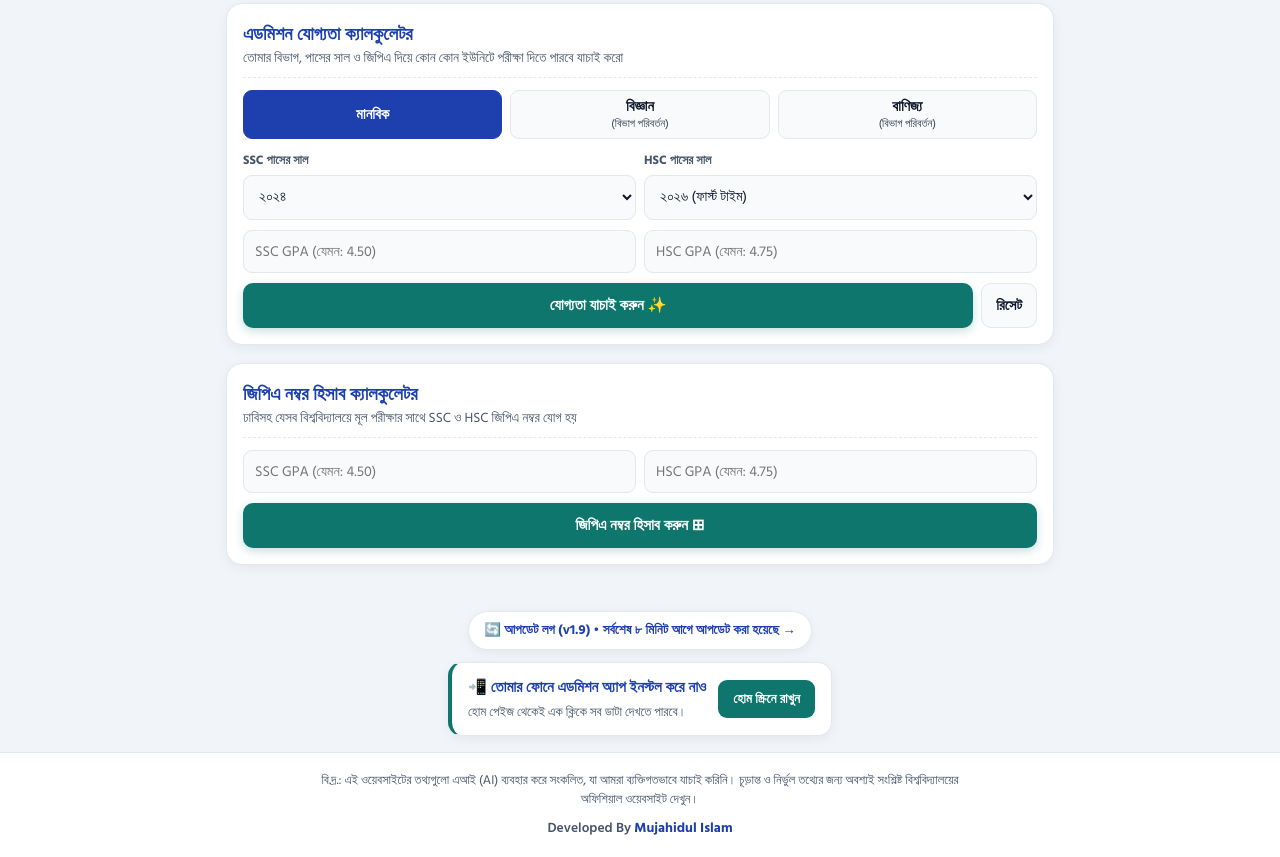
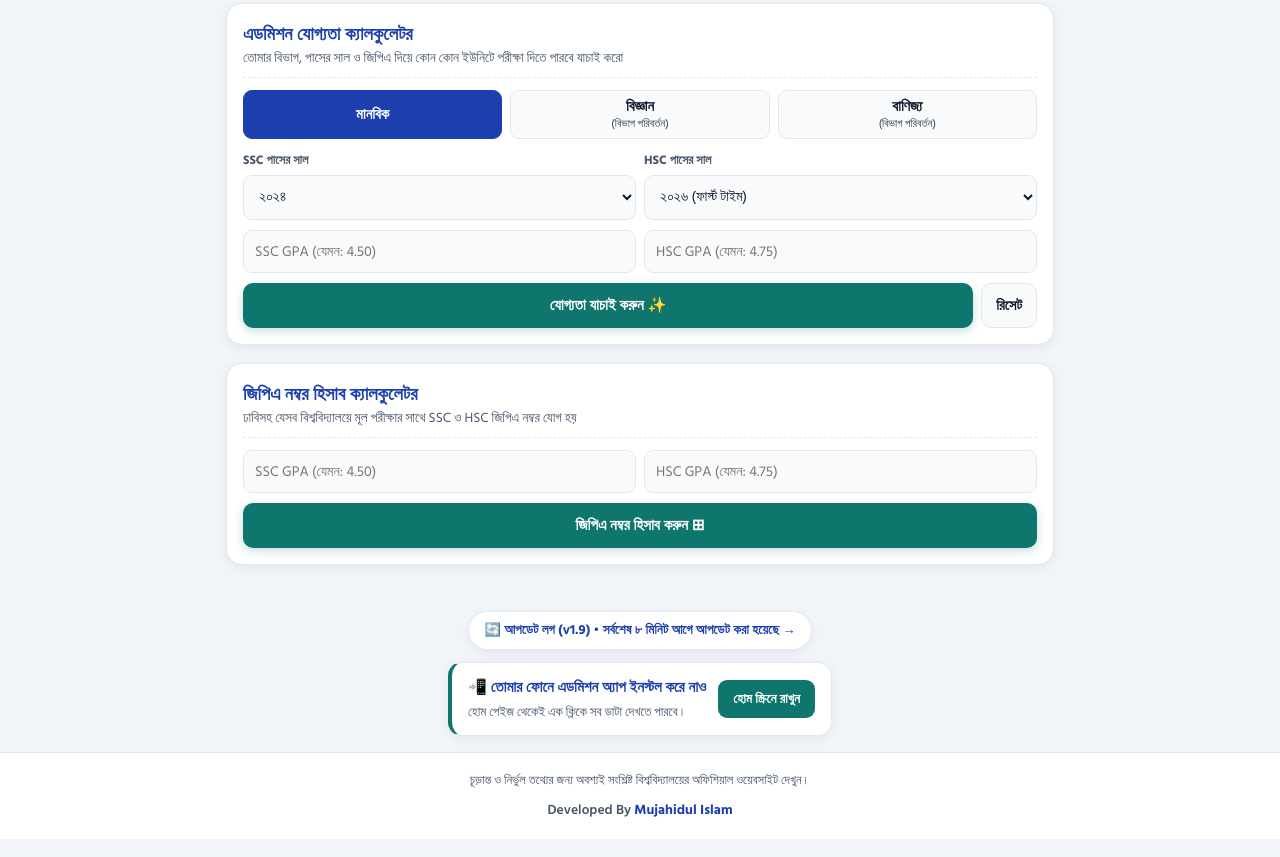
Before and after one commit to mujahid-On-Zero/Admission-Update, a plain HTML site: page index.html in a window 1280 px wide. Shown: the part 1890-2747 px from the top of the page. Drawn offline with Linux system fonts and the light colour scheme; a script that the page names is missing.

Commit message:
Update index.html
Footer remove

```diff
--- a/index.html
+++ b/index.html
@@ -1907,7 +1907,7 @@
   <!-- Footer -->
   <footer>
     <p class="footer-disclaimer">
-      বি.দ্র.: এই ওয়েবসাইটের তথ্যগুলো এআই (AI) ব্যবহার করে সংকলিত, যা আমরা ব্যক্তিগতভাবে যাচাই করিনি। চূড়ান্ত ও নির্ভুল তথ্যের জন্য অবশ্যই সংশ্লিষ্ট বিশ্ববিদ্যালয়ের অফিশিয়াল ওয়েবসাইট দেখুন।
+       চূড়ান্ত ও নির্ভুল তথ্যের জন্য অবশ্যই সংশ্লিষ্ট বিশ্ববিদ্যালয়ের অফিশিয়াল ওয়েবসাইট দেখুন।
     </p>
     <p class="footer-dev">
       Developed By <a href="https://www.instagram.com/mujahid.zh?srtk=MTI5ZHVtbzVvZDhmbA==" target="_blank" rel="noopener noreferrer">Mujahidul Islam</a>
```
